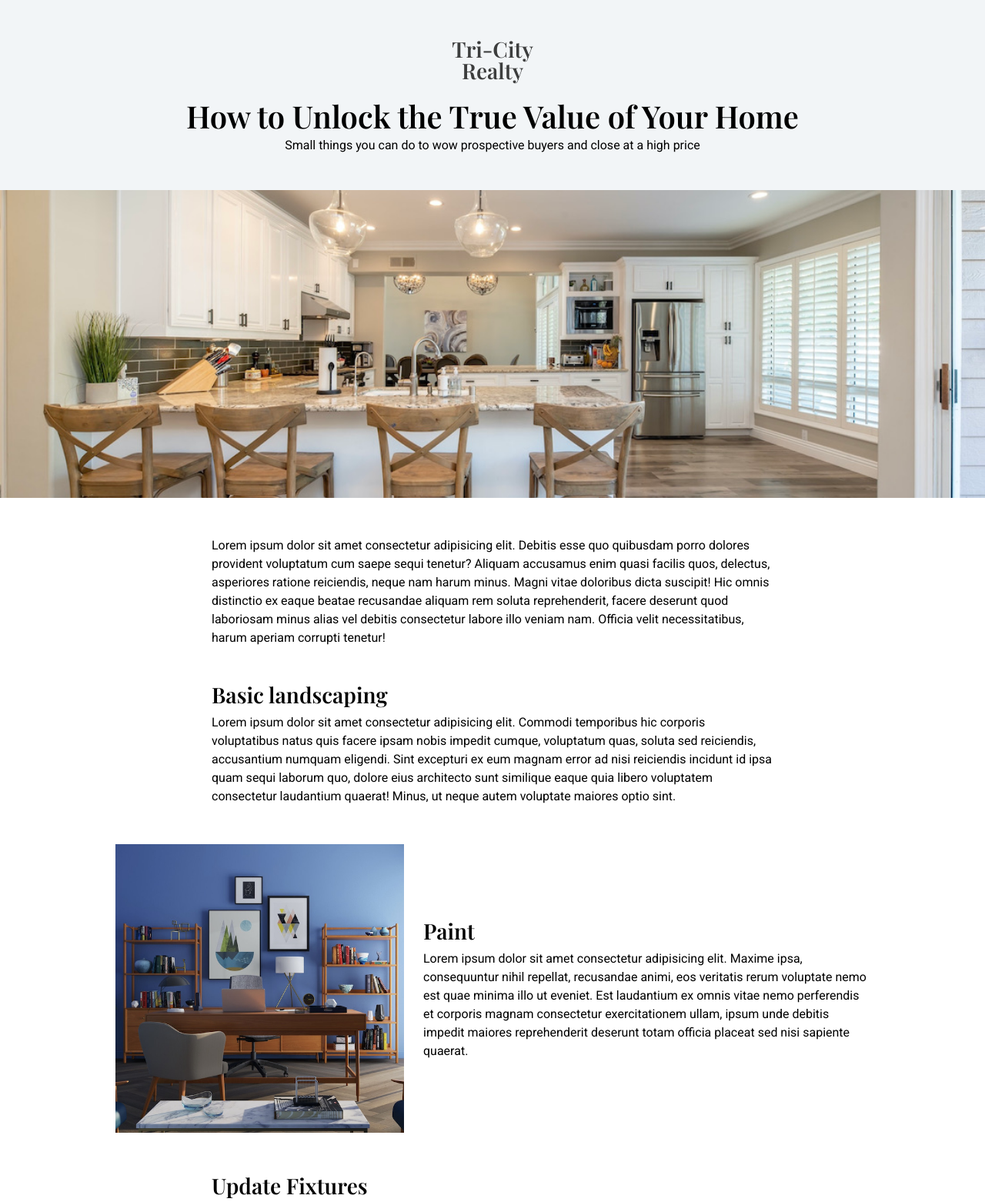
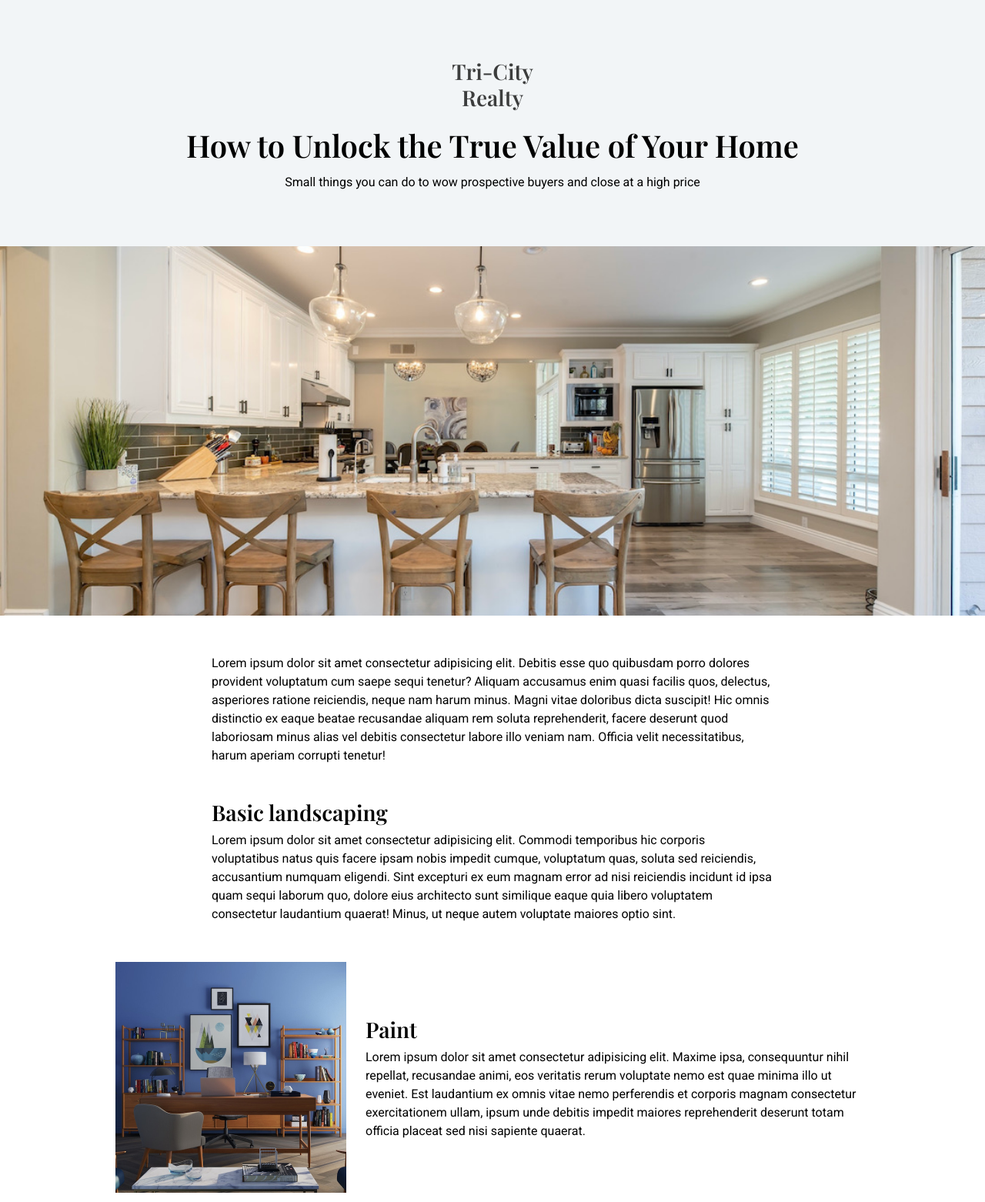
Before and after one commit to pdeleon/realty-landing-page, a plain HTML site: page index.html in a window 1280 px wide. Shown: the top 1562 px of the page at 77% size. Drawn offline with nearby package versions, Linux system fonts and the light colour scheme; files whose address does not match are found by name.

Commit message:
update sizes

```diff
--- a/assets/css/style.css
+++ b/assets/css/style.css
@@ -23,7 +23,8 @@ h1,h2,h3,h4,h5,h5 {
     justify-content: center;
     align-items: center;
     background-color: hsl(204, 24%, 96%);
-    padding: 50px 0 50px 0;
+    padding: 50px 15px 50px 15px;
+    height: 40vh;
 }
 
 .company-name {
@@ -37,6 +38,10 @@ h1,h2,h3,h4,h5,h5 {
     text-align: center;
 }
 
+.company-name span {
+    margin: 3px;
+}
+
 .title, .title-subscript {
     display: flex;
     justify-content: center;
@@ -46,13 +51,14 @@ h1,h2,h3,h4,h5,h5 {
 
 .title {
     font-size: 2.5rem;
-    margin-bottom: 10px;
+    margin-bottom: 1.25rem;
 }
 
 .bg-img-1 {
     grid-column: 1/13;
     grid-row: 2/3;
-    height: 25rem;
+    /* height: 25rem; */
+    height: 60vh;
     background-image: url(../img/house-interior-1.jpeg);
     background-repeat: no-repeat;
     background-position: center center;
@@ -89,7 +95,7 @@ h1,h2,h3,h4,h5,h5 {
 }
 
 .section-3 * img {
-    max-width: 375px;
+    max-width: 300px;
     margin-right: 25px;
 }
 
@@ -163,7 +169,7 @@ h1,h2,h3,h4,h5,h5 {
 }
 
 .section-6 * img {
-    max-width: 375px;
+    max-width: 300px;
     margin-right: 25px;
 }
 
```
